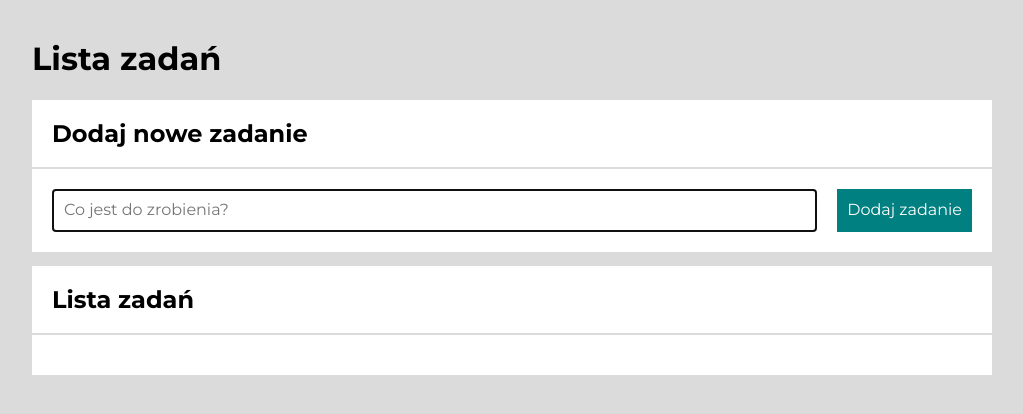
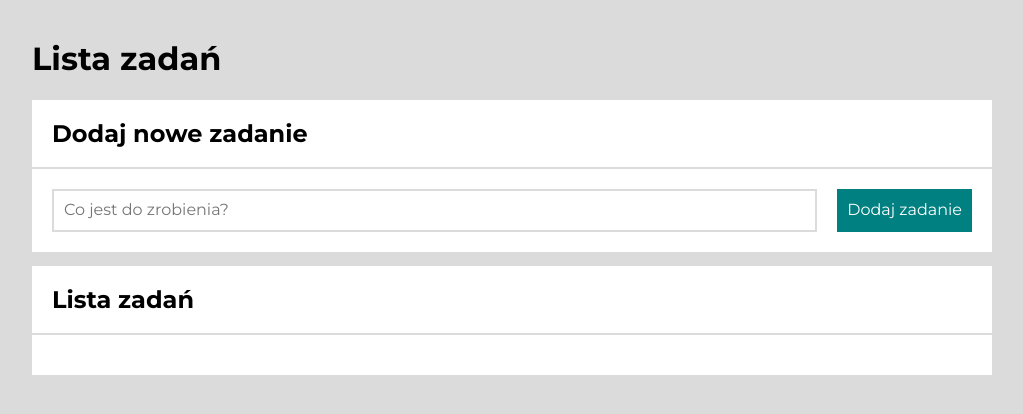
Before and after one commit to MaciejUrny/todos-list-react, a React (Create React App) app: page / in a window 1280 px wide. Shown: the top 414 px of the page, without its empty margins (128-1151 px from the left). Built offline with nearby package versions, Linux system fonts and the light colour scheme.

Commit message:
Focus on input added

```diff
--- a/src/Form/index.js
+++ b/src/Form/index.js
@@ -1,9 +1,11 @@
 import React from "react";
 import { useState } from "react";
 import { Button, FormComponent, Input } from "./styled"
+import { useRef } from "react";
 
 const Form = ({ addNewTask }) => {
     const [newTaskContent, setNewTaskContent] = useState("");
+    const inputRef = useRef(null);
 
     const onFormSubmit = (event) => {
         event.preventDefault();
@@ -12,16 +14,17 @@ const Form = ({ addNewTask }) => {
         };
         addNewTask(newTaskContent.trim());
         setNewTaskContent("");
+        inputRef.current.focus();
     };
 
     return (
         <FormComponent onSubmit={onFormSubmit}>
             <Input
+                ref={inputRef}
                 value={newTaskContent}
                 onChange={({ target }) => setNewTaskContent(target.value)}
                 placeholder="Co jest do zrobienia?"
                 required
-                autoFocus
             />
             <Button>
                 Dodaj zadanie
```
